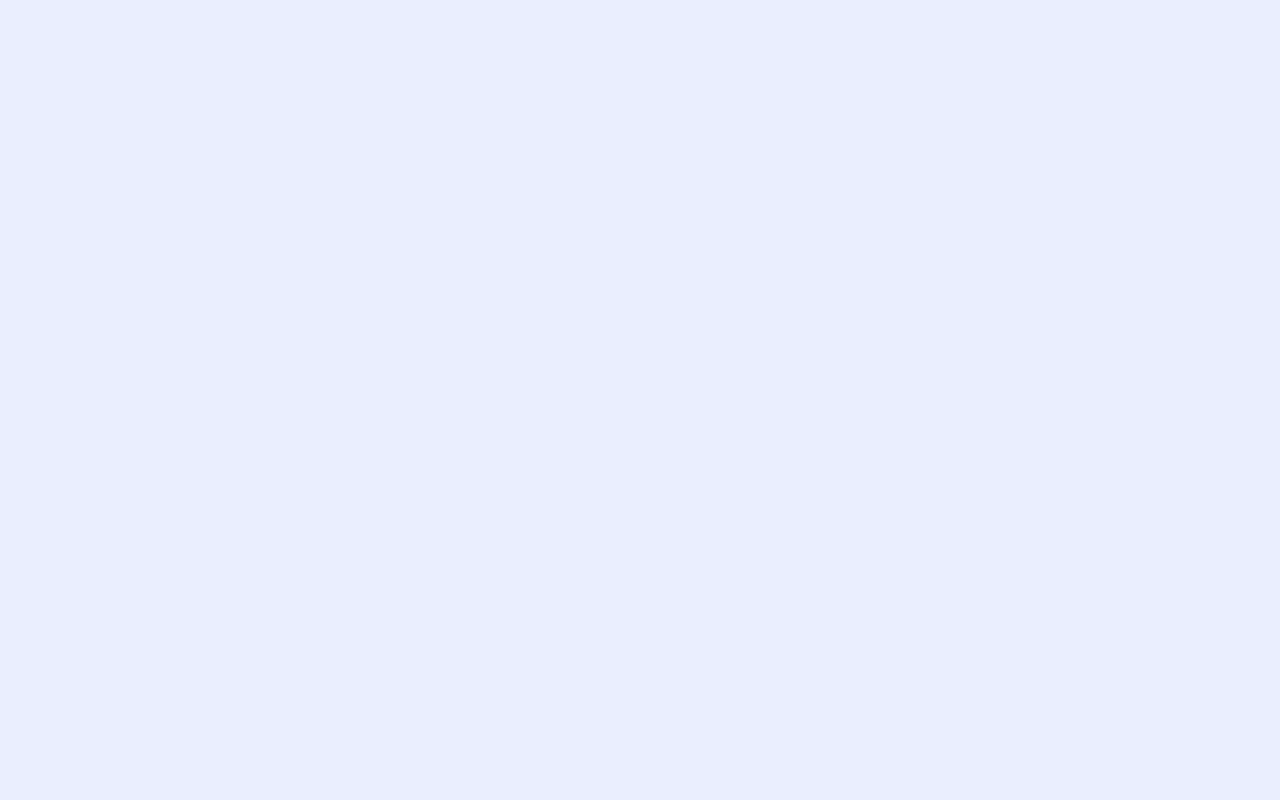
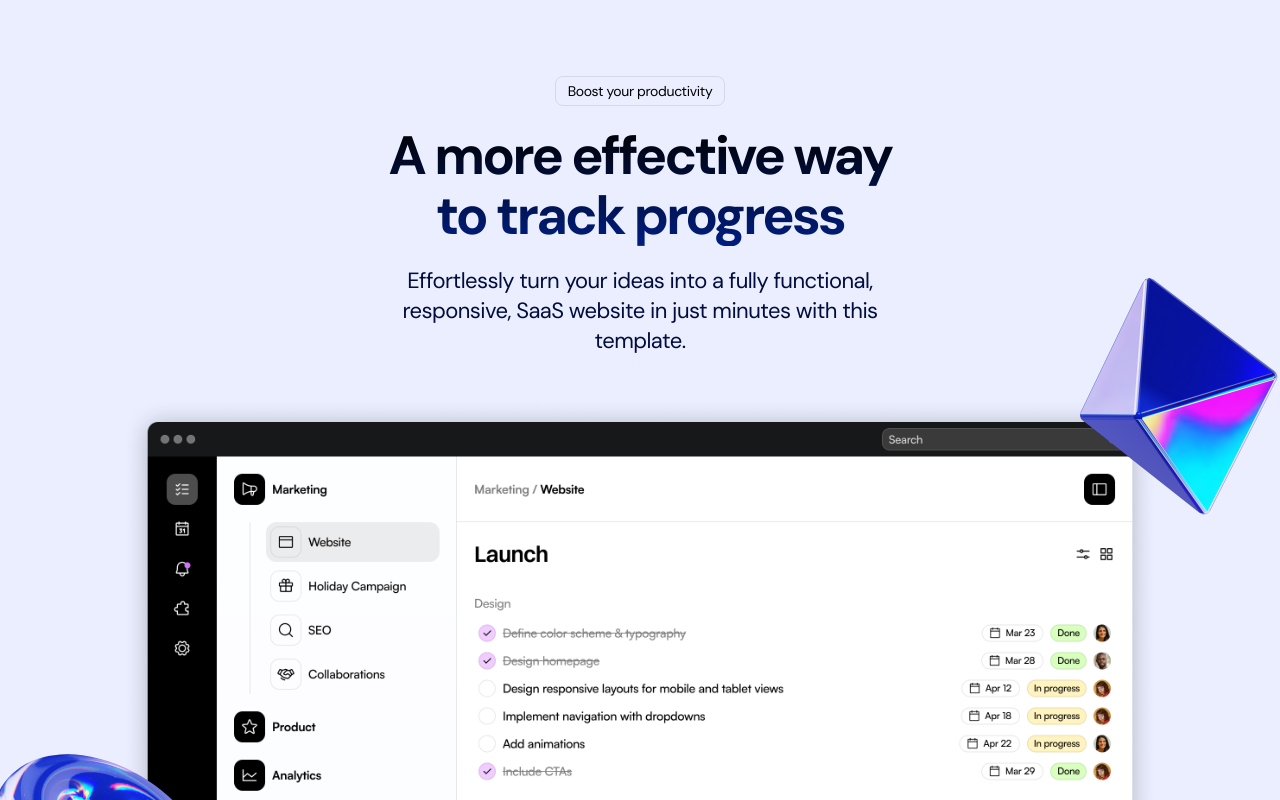
Before and after one commit to ibrohim-developer/landing, a Next.js app: page / in a window 1280 px wide. Shown: the part 980-1780 px from the top of the page. Before the commit the page ends 960 px from the top, so only its background shows below. Built offline with nearby package versions, Linux system fonts and the light colour scheme.

Commit message:
add tube section

```diff
--- a/src/app/globals.css
+++ b/src/app/globals.css
@@ -18,4 +18,8 @@
     @apply h-8 w-auto;
 
   }
+
+  .tag{
+    @apply text-sm inline-flex border border-[#222]/10 px-3 py-1 rounded-lg tracking-tight;
+  }
 }
--- a/src/app/page.tsx
+++ b/src/app/page.tsx
@@ -1,6 +1,7 @@
 import { Header } from "@/sections/Header";
 import { Hero } from '@/sections/Hero';
 import { LogoTicker } from '@/sections/LogoTicker';
+import { ProductShowcase } from './../sections/ProductShowcase';
 
 export default function Home() {
   return(
@@ -8,6 +9,7 @@ export default function Home() {
       <Header />
       <Hero />
       <LogoTicker />
+      <ProductShowcase />
     </>
   );
 }
--- a/src/sections/Hero.tsx
+++ b/src/sections/Hero.tsx
@@ -10,7 +10,7 @@ export const Hero = () => {
       <div className="container">
         <div className="md:flex items-center">
           <div className='md:w-[478px]'>
-            <div className="text-sm inline-flex border border-[#222]/10 px-3 py-1 rounded-lg tracking-tight">Version 2.0 is here </div>
+            <div className="tag">Version 2.0 is here </div>
             <h1 className="text-5xl md:text-7xl font-bold tracking-tighter bg-gradient-to-b from-black to-[#001E80] text-transparent bg-clip-text mt-6">Pathway to productivity</h1>
             <p className="text-xl text-[#010D3E] tracking-tight mt-6">Celebrate the joy of accomplishment with an app designed to track your progress, motivate your efforts, and celebrate your successes.</p>
             <div className="flex gap-1 items-center mt-[30px]">
--- a/src/sections/ProductShowcase.tsx
+++ b/src/sections/ProductShowcase.tsx
@@ -1,3 +1,29 @@
+import productImage from '@/assets/product-image.png';
+import pyramidImage from '@/assets/pyramid.png';
+import tubeImage from '@/assets/tube.png';
+import Image from 'next/image';
+
+
 export const ProductShowcase = () => {
-  return null;
+  return (
+    <>
+      <section className='bg-gradient-to-b from-[#fffff] to-[#d2dcff] py-24 overflow-x-clip'>
+        <div className="container">
+          <div className="max-w-[540px] mx-auto">
+            <div className="flex justify-center">
+              <div className="tag">Boost your productivity</div>
+            </div>
+            <h2 className='text-center text-3xl md:text-[54px] md:leading-[60px] font-bold tracking-tighter bg-gradient-to-b from-black to-[#001E80] text-transparent bg-clip-text mt-5'>A more effective way to track progress</h2>
+            <p className='text-center text-[22px] leading-[30px] tracking-tight text-[#010D3E] mt-5'>Effortlessly turn your ideas into a fully functional, responsive, SaaS website in just minutes with this template.</p>
+          </div>
+
+            <div className="relative">
+              <Image src={productImage} alt='Product Image' className='mt-10'/>
+              <Image src={pyramidImage} alt='Pyramid Image' height={262} width={262} className='absolute -right-36 -top-32' />
+              <Image src={tubeImage} alt='Tube Image' height={248} className='absolute bottom-24 -left-36' />
+            </div>
+        </div>
+      </section>
+    </>
+  );
 };
```
